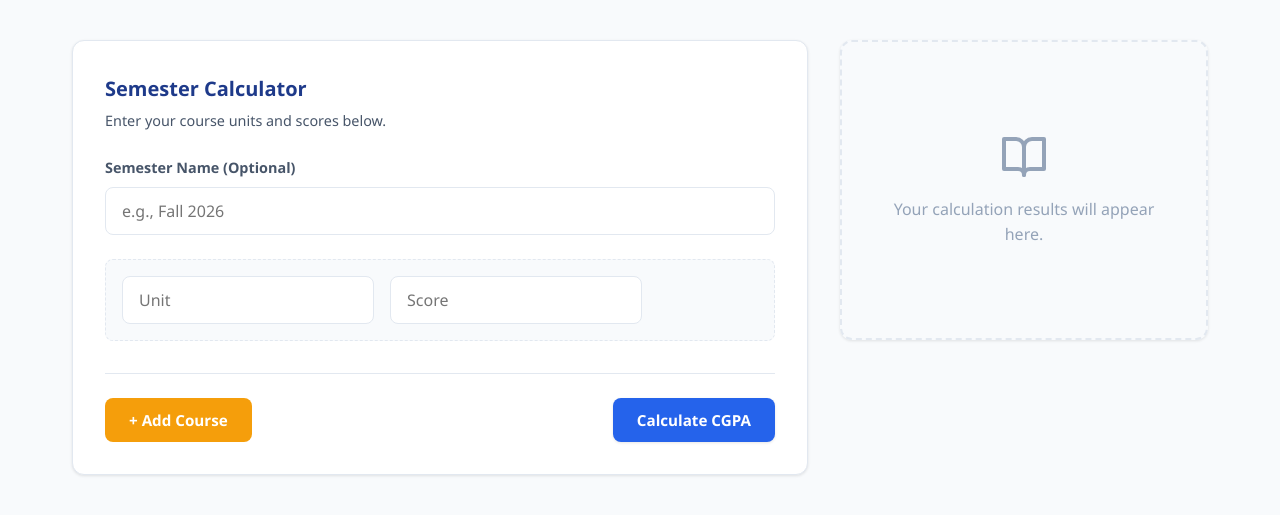
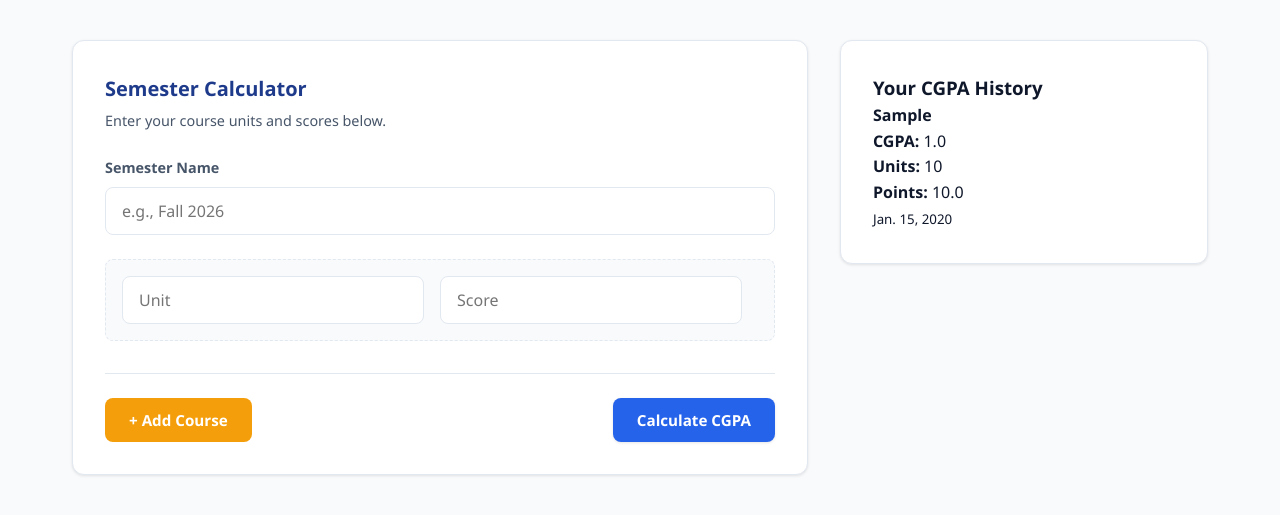
Before and after one commit to Famous-Code001/cgpa, a Django app: page /home/ in a window 1280 px wide. Shown: the part 137-652 px from the top of the page. Run offline with Django 5.2, Linux system fonts and the light colour scheme; a user stored in the database is signed in; tables that the repository leaves empty hold one stand-in row (values such as "Sample post").

Commit message:
first commit

```diff
--- a/core/views.py
+++ b/core/views.py
@@ -32,65 +32,62 @@ def landing(request):
 @login_required
 def home(request):
     context = {
-        "cgpa": None
+        "cgpa": None,
+        "records": [],
     }
 
+    # --- CALCULATION PART (UNCHANGED) ---
     if request.method == "POST" and request.POST.get("action") == "calculate":
+        units = request.POST.getlist("units[]")
+        scores = request.POST.getlist("scores[]")
+
         try:
-            units = request.POST.getlist("units[]")
-            scores = request.POST.getlist("scores[]")
-
-            if not units or not scores:
-                raise ValueError("No data submitted.")
-
-            if len(units) != len(scores):
-                raise ValueError("Mismatched units and scores.")
-
             total_units = 0
             total_credit_points = 0
 
             for u, s in zip(units, scores):
-                try:
-                    u = int(u)
-                    s = int(s)
-                except (ValueError, TypeError):
-                    raise ValueError("All inputs must be valid numbers.")
-
-                if u < 1:
-                    raise ValueError("Units must be at least 1.")
+                u = int(u)
+                s = int(s)
 
                 gp = get_grade_point(s)
 
                 total_units += u
                 total_credit_points += u * gp
 
-            if total_units == 0:
-                raise ValueError("Total units cannot be zero.")
-
             cgpa = round(total_credit_points / total_units, 2)
+            semester = request.POST.get("semester", "Current Semester")
 
             CGPARecord.objects.create(
                 user=request.user,
-                semester=request.POST.get("semester", "Current Semester"),
+                semester=semester,
                 cgpa=cgpa,
                 total_units=total_units,
-                total_credit_points=total_credit_points
+                total_credit_points=total_credit_points,
             )
 
-            context.update({
-                "cgpa": cgpa,
+            request.session["last_result"] = {
+                "cgpa": str(cgpa),
                 "total_units": total_units,
-                "total_credit_points": total_credit_points
-            })
+                "total_credit_points": str(total_credit_points),
+                "semester": semester,
+            }
 
-        except ValueError as e:
-            context["error"] = str(e)
+            return redirect("home")
 
         except Exception as e:
             context["error"] = str(e)
 
+    # --- SHOW LAST RESULT ---
+    last_result = request.session.pop("last_result", None)
+    if last_result:
+        context.update(last_result)
+
+    # --- IMPORTANT: LOAD USER HISTORY ---
+    context["records"] = CGPARecord.objects.filter(
+        user=request.user
+    ).order_by("-created_at")
+
     return render(request, "index.html", context)
-
 
 def signup(request):
     if request.method == "POST":
--- a/templates/index.html
+++ b/templates/index.html
@@ -10,126 +10,132 @@
 <body>
 
 <div class="dashboard-wrapper">
-    <!-- DASHBOARD HEADER -->
+
+    <!-- HEADER -->
     <header class="dashboard-header">
         <div class="header-titles">
             <h1>CGPA Calculator</h1>
             <h2>Welcome back, <span>{{ request.user.username }}</span></h2>
         </div>
+
         <form method="POST" action="/logout/" class="logout-form">
             {% csrf_token %}
             <button type="submit" class="btn btn-outline">Logout</button>
         </form>
     </header>
 
-    <!-- MAIN CONTENT AREA -->
+    <!-- MAIN -->
     <main class="dashboard-grid">
 
-        <!-- CALCULATOR SECTION -->
+        <!-- CALCULATOR -->
         <section class="card calculator-card">
+
             <div class="card-header">
                 <h3>Semester Calculator</h3>
                 <p>Enter your course units and scores below.</p>
             </div>
 
-            <form method="POST" action="">
+            <form method="POST">
                 {% csrf_token %}
 
                 <div class="form-group">
-                    <label for="semester">Semester Name (Optional)</label>
-                    <input type="text" id="semester" name="semester" placeholder="e.g., Fall 2026">
+                    <label>Semester Name</label>
+                    <input type="text" name="semester" placeholder="e.g., Fall 2026">
                 </div>
 
-                <!-- COURSES CONTAINER -->
+                <!-- COURSES -->
                 <div id="courses" class="courses-container">
-                    <!-- First course (default) -->
+
                     <div class="course-row">
-                        <div class="input-group">
-                            <input type="number" name="units[]" placeholder="Unit" min="1" required>
-                        </div>
-                        <div class="input-group">
-                            <input type="number" name="scores[]" placeholder="Score" min="0" max="100" required>
-                        </div>
-                        <div class="input-group empty-btn-space"></div> <!-- Spacer for alignment -->
+                        <input type="number" name="units[]" placeholder="Unit" min="1" required>
+                        <input type="number" name="scores[]" placeholder="Score" min="0" max="100" required>
+                        <div></div>
                     </div>
+
                 </div>
 
                 <div class="action-buttons">
                     <button type="button" class="btn btn-accent" onclick="addCourse()">+ Add Course</button>
-
                     <input type="hidden" name="action" value="calculate">
                     <button type="submit" class="btn btn-primary">Calculate CGPA</button>
                 </div>
+
             </form>
+
         </section>
 
-        <!-- RESULTS & FEEDBACK SECTION -->
+        <!-- RESULTS + HISTORY -->
         <aside class="results-sidebar">
 
+            <!-- ERROR -->
             {% if error %}
                 <div class="alert alert-error">
-                    <strong>Error:</strong> {{ error }}
+                    {{ error }}
                 </div>
             {% endif %}
 
-            {% if cgpa is not None %}
+            <!-- CURRENT RESULT -->
+            {% if cgpa %}
                 <div class="card results-card">
-                    <div class="card-header">
-                        <h3>Your Results</h3>
+                    <h3>Latest Result — {{ semester }}</h3>
+
+                    <div class="cgpa-highlight">
+                        <span>CGPA</span>
+                        <h2>{{ cgpa }}</h2>
                     </div>
 
-                    <div class="cgpa-highlight">
-                        <span class="label">Total CGPA</span>
-                        <span class="value">{{ cgpa }}</span>
-                    </div>
-
-                    <div class="stats-grid">
-                        <div class="stat-box">
-                            <span class="stat-label">Total Units</span>
-                            <span class="stat-value">{{ total_units }}</span>
-                        </div>
-                        <div class="stat-box">
-                            <span class="stat-label">Credit Points</span>
-                            <span class="stat-value">{{ total_credit_points }}</span>
-                        </div>
-                    </div>
-                </div>
-            {% else %}
-                <!-- Empty state when no calculation has been made yet -->
-                <div class="card empty-state">
-                    <svg xmlns="http://www.w3.org/2000/svg" width="48" height="48" viewBox="0 0 24 24" fill="none" stroke="currentColor" stroke-width="2" stroke-linecap="round" stroke-linejoin="round" style="color: var(--text-muted); margin-bottom: 1rem;"><path d="M2 3h6a4 4 0 0 1 4 4v14a3 3 0 0 0-3-3H2z"></path><path d="M22 3h-6a4 4 0 0 0-4 4v14a3 3 0 0 1 3-3h7z"></path></svg>
-                    <p>Your calculation results will appear here.</p>
+                    <p>Total Units: {{ total_units }}</p>
+                    <p>Credit Points: {{ total_credit_points }}</p>
                 </div>
             {% endif %}
 
+            <!-- HISTORY SECTION (IMPORTANT PART) -->
+            <div class="card results-card">
+                <h3>Your CGPA History</h3>
+
+                {% if records %}
+                    <div class="history-list">
+
+                        {% for record in records %}
+                        <div class="history-item">
+                            <h4>{{ record.semester }}</h4>
+                            <p><b>CGPA:</b> {{ record.cgpa }}</p>
+                            <p><b>Units:</b> {{ record.total_units }}</p>
+                            <p><b>Points:</b> {{ record.total_credit_points }}</p>
+                            <small>{{ record.created_at }}</small>
+                        </div>
+                        {% endfor %}
+
+                    </div>
+                {% else %}
+                    <p>No history yet.</p>
+                {% endif %}
+            </div>
+
         </aside>
+
     </main>
 </div>
 
+<!-- JAVASCRIPT FIXED -->
 <script>
 function addCourse() {
     const container = document.getElementById("courses");
+
     const div = document.createElement("div");
     div.classList.add("course-row");
 
     div.innerHTML = `
-        <div class="input-group">
-            <input type="number" name="units[]" placeholder="Unit" min="1" required>
-        </div>
-        <div class="input-group">
-            <input type="number" name="scores[]" placeholder="Score" min="0" max="100" required>
-        </div>
-        <div class="input-group">
-            <button type="button" class="btn btn-danger" onclick="removeCourse(this)">Remove</button>
-        </div>
+        <input type="number" name="units[]" placeholder="Unit" min="1" required>
+        <input type="number" name="scores[]" placeholder="Score" min="0" max="100" required>
+        <button type="button" class="btn btn-danger" onclick="removeCourse(this)">Remove</button>
     `;
 
     container.appendChild(div);
 }
 
 function removeCourse(button) {
-    // Remove the entire .course-row
-    button.closest('.course-row').remove();
+    button.closest(".course-row").remove();
 }
 </script>
 
```
